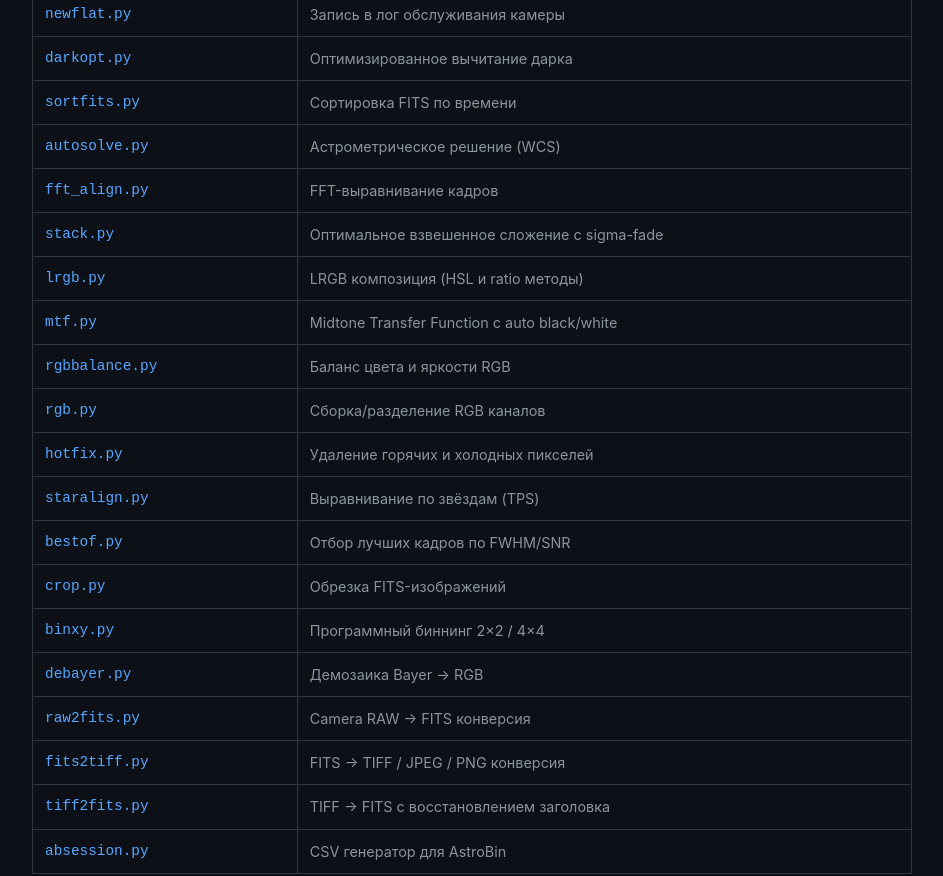
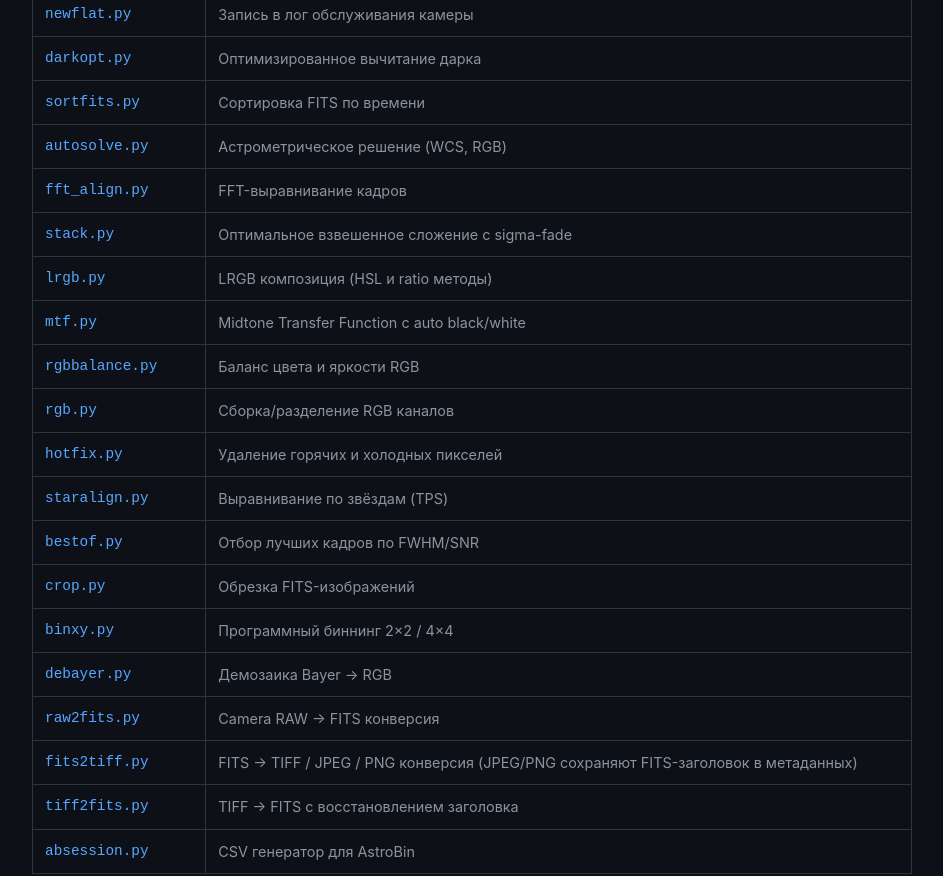
Before and after one commit to Igor-FP/pulsar, a plain HTML site: page docs/index.html in a window 1280 px wide. Shown: the part 1100-1976 px from the top of the page, without its empty margins (308-1251 px from the left). Drawn offline with Linux system fonts and the light colour scheme.

Commit message:
Document autosolve RGB/--no-rotate and fits2tiff header embedding

```diff
--- a/docs/index.html
+++ b/docs/index.html
@@ -145,7 +145,7 @@
                         <tr><td>newflat.py</td><td>Запись в лог обслуживания камеры</td></tr>
                         <tr><td>darkopt.py</td><td>Оптимизированное вычитание дарка</td></tr>
                         <tr><td>sortfits.py</td><td>Сортировка FITS по времени</td></tr>
-                        <tr><td>autosolve.py</td><td>Астрометрическое решение (WCS)</td></tr>
+                        <tr><td>autosolve.py</td><td>Астрометрическое решение (WCS, RGB)</td></tr>
                         <tr><td>fft_align.py</td><td>FFT-выравнивание кадров</td></tr>
                         <tr><td>stack.py</td><td>Оптимальное взвешенное сложение с sigma-fade</td></tr>
                         <tr><td>lrgb.py</td><td>LRGB композиция (HSL и ratio методы)</td></tr>
@@ -159,7 +159,7 @@
                         <tr><td>binxy.py</td><td>Программный биннинг 2×2 / 4×4</td></tr>
                         <tr><td>debayer.py</td><td>Демозаика Bayer → RGB</td></tr>
                         <tr><td>raw2fits.py</td><td>Camera RAW → FITS конверсия</td></tr>
-                        <tr><td>fits2tiff.py</td><td>FITS → TIFF / JPEG / PNG конверсия</td></tr>
+                        <tr><td>fits2tiff.py</td><td>FITS → TIFF / JPEG / PNG конверсия (JPEG/PNG сохраняют FITS-заголовок в метаданных)</td></tr>
                         <tr><td>tiff2fits.py</td><td>TIFF → FITS с восстановлением заголовка</td></tr>
                         <tr><td>absession.py</td><td>CSV генератор для AstroBin</td></tr>
                     </tbody>
@@ -798,7 +798,7 @@ autoflat --minbin flat0001.fit corrected0001.fit</code></pre>
 
                 <div class="script-card">
                     <h3>autosolve.py <span class="badge">выравнивание</span></h3>
-                    <p>Астрометрическое решение (WCS), репроекция на касательную плоскость (TAN/гномоническая) и субпиксельное выравнивание. Использует astrometry.net через WSL.</p>
+                    <p>Астрометрическое решение (WCS), репроекция на касательную плоскость (TAN/гномоническая) и субпиксельное выравнивание. Использует astrometry.net через WSL. Поддерживает цветные RGB FITS (3,H,W) — решение по зелёному каналу, репроекция всех трёх каналов.</p>
 
                     <div class="syntax">
                         <h4>Синтаксис</h4>
@@ -816,6 +816,7 @@ autoflat --minbin flat0001.fit corrected0001.fit</code></pre>
                         <div class="param"><span class="param-name">--ref file.fit</span><span class="param-desc">референсный кадр</span></div>
                         <div class="param"><span class="param-name">--scale-low/high</span><span class="param-desc">диапазон масштаба (arcsec/pixel)</span></div>
                         <div class="param"><span class="param-name">--radius</span><span class="param-desc">радиус поиска (градусы)</span></div>
+                        <div class="param"><span class="param-name">--no-rotate</span><span class="param-desc">ректификация без деротации — коррекция дисторсии с сохранением ориентации. Для мозаик и обзоров.</span></div>
                     </div>
 
                     <h4>Репроекция (--rectify)</h4>
```
Also changed, not shown: 4 other files.
